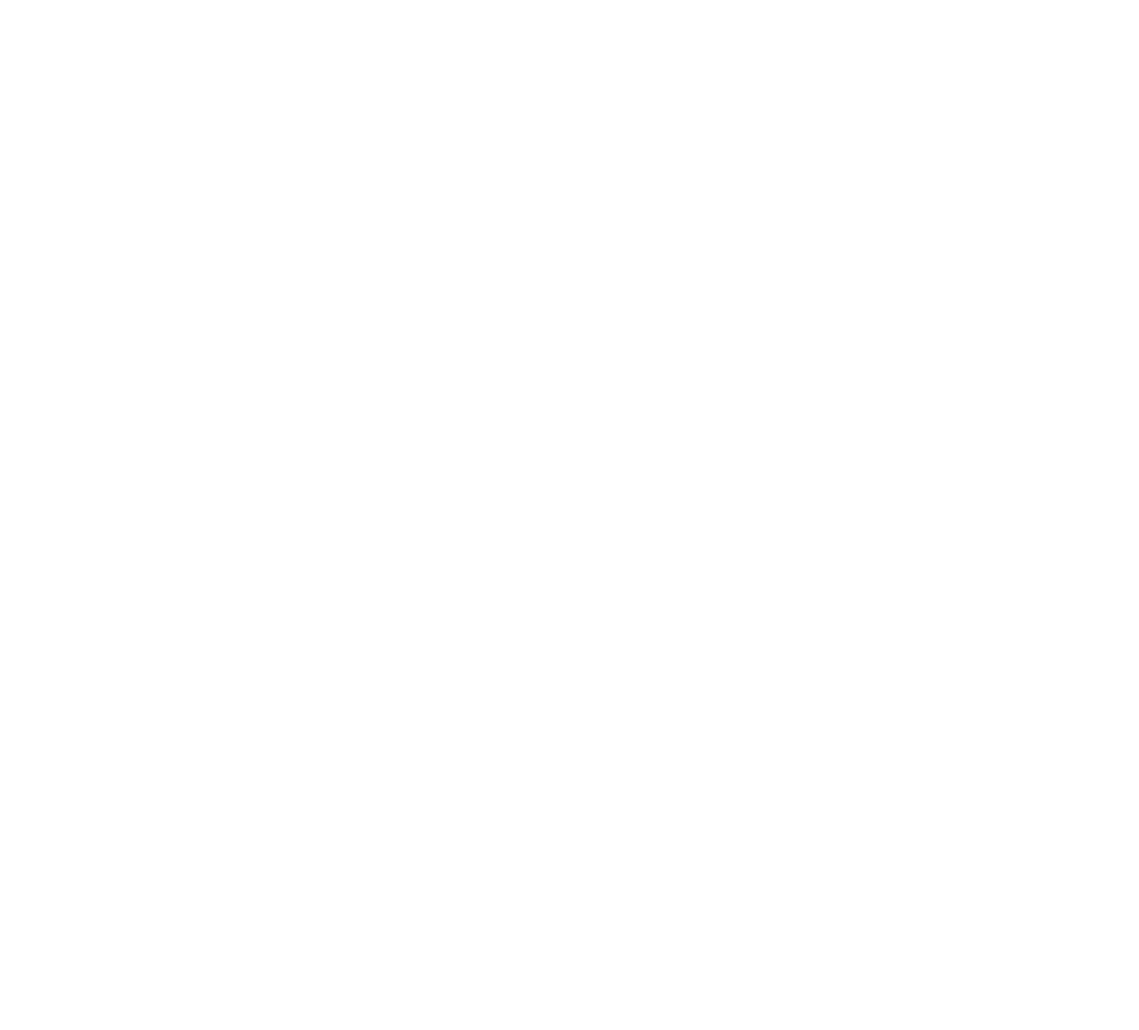
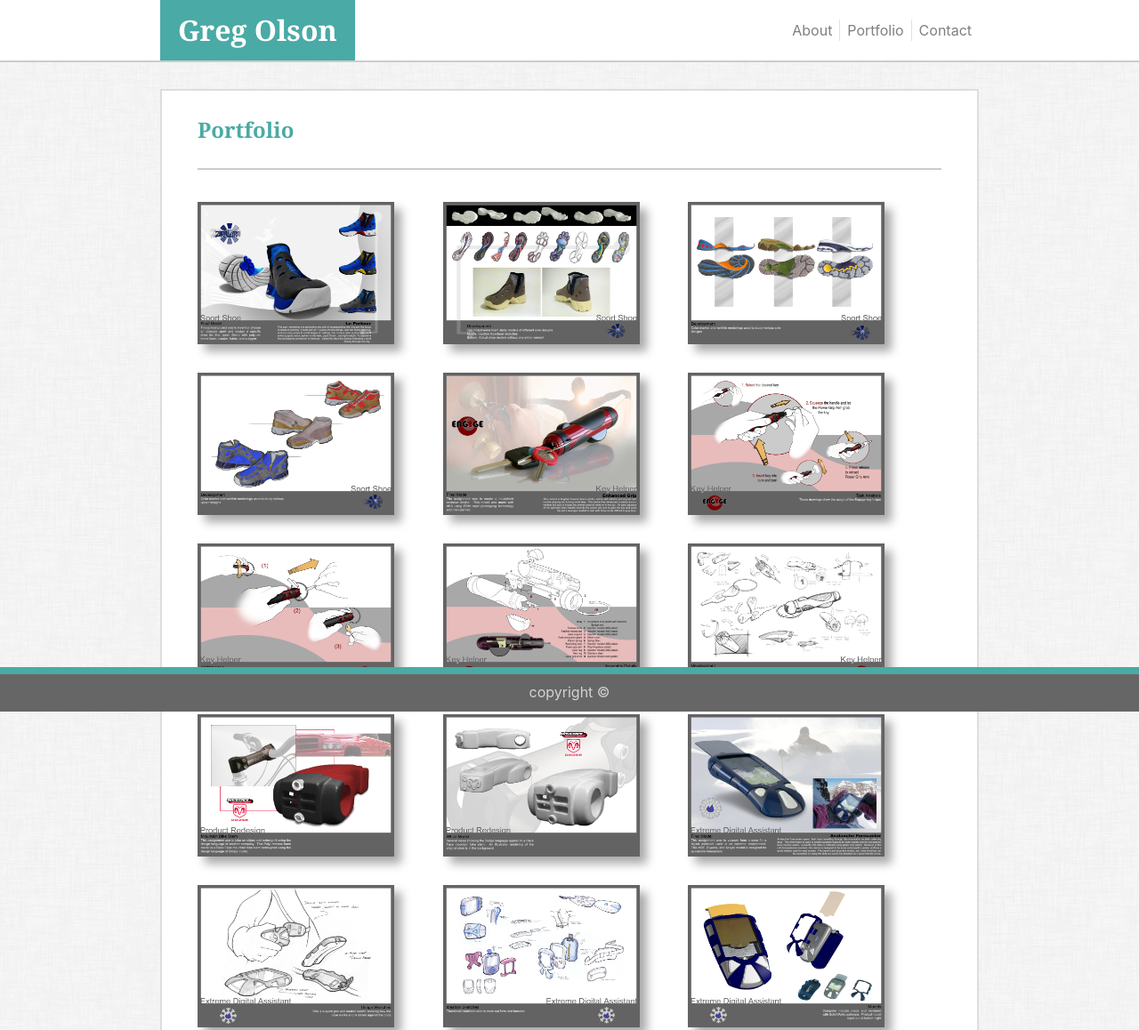
Before and after one commit to mountainflow/bootstrap-portfolio, a plain HTML site: page portfolio.html in a window 1280 px wide. Shown: the top 1158 px of the page at 89% size. Before the commit the page ends 800 px from the top, so only its background shows below. Drawn offline with nearby package versions, Linux system fonts and the light colour scheme.

Commit message:
bootstrap almost done

```diff
--- a/contact.html
+++ b/contact.html
@@ -0,0 +1,98 @@
+<!doctype html>
+<html lang="en">
+
+<head>
+    <title>Contact</title>
+    <!-- Required meta tags -->
+    <meta charset="utf-8">
+    <meta name="viewport" content="width=device-width, initial-scale=1, shrink-to-fit=no">
+
+    <!-- Bootstrap CSS -->
+    <link rel="stylesheet" href="https://stackpath.bootstrapcdn.com/bootstrap/4.1.3/css/bootstrap.min.css" integrity="sha384-MCw98/SFnGE8fJT3GXwEOngsV7Zt27NXFoaoApmYm81iuXoPkFOJwJ8ERdknLPMO"
+        crossorigin="anonymous">
+    <!-- My CSS -->
+    <link rel="stylesheet" type="text/css" media="screen" href="./css/style.css">
+    <link rel="stylesheet" type="text/css" media="screen" href="./css/media.css">
+
+</head>
+
+<body>
+    <div class="top bg-white">
+        <div class="container">
+            <div class="row">
+                <div class="col-sm-1">
+                </div>
+                <div class="col-sm-10">
+                    <nav class="navbar navbar-expand-sm navbar-light">
+                        <span class="navbar-brand h1"><strong class="bio-name">Greg Olson</strong></span>
+
+                        <!-- Navbar links -->
+                        <button class="navbar-toggler" type="button" data-toggle="collapse" data-target="#collapsibleNavbar"
+                            aria-controls="navbarText" aria-expanded="false" aria-label="Toggle navigation">
+                            <span class="navbar-toggler-icon"></span>
+                        </button>
+
+                        <div class="collapse navbar-collapse justify-content-end" id="collapsibleNavbar">
+                            <ul class="navbar-nav">
+                                <li class="nav-item">
+                                    <a class="nav-link border-right" href="index.html">About</a>
+                                </li>
+                                <li class="nav-item">
+                                    <a class="nav-link border-right" href="portfolio.html">Portfolio</a>
+                                </li>
+                                <li class="nav-item">
+                                    <a class="nav-link" href="contact.html">Contact</a>
+                                </li>
+                            </ul>
+                        </div>
+
+                    </nav>
+
+                </div>
+                <div class="col-sm-1">
+                </div>
+
+            </div>
+        </div>
+    </div>
+    <div class="container">
+
+        <div class="row">
+
+            <div class="col-sm-1"></div>
+            <div class="col-sm-10">
+                <section class="main">
+                    <div class="title">
+                        <h4 class="about"><strong>Contact</strong></h1>
+                    </div>
+                    <div class="content">
+                        <div class="form-group">
+                            <label for="usr">Name:</label>
+                            <input type="text" class="form-control" id="usr">
+                        </div>
+                        <div class="form-group">
+                            <label for="pwd">Email:</label>
+                            <input type="password" class="form-control" id="pwd">
+                        </div>
+                        <div class="form-group">
+                            <label for="comment">Message:</label>
+                            <textarea class="form-control" rows="5" id="comment"></textarea>
+                        </div>
+                        <input class="btn btn-primary sbmt" type="submit" value="Submit">
+                    </div>
+
+
+                </section>
+
+
+            </div>
+            <div class="col-sm-1"></div>
+        </div>
+
+    </div>
+    <div class="footer fixed-bottom">
+        copyright &copy;
+    </div>
+</body>
+
+</html>
--- a/css/style.css
+++ b/css/style.css
@@ -1,3 +1,87 @@
+body {
+    background-image: url("../images/backgrounds/dust_scratches.png");
+}
+
+.top {
+    width: 100%;
+    margin: 0;
+    border-bottom: 2px solid #cccccc;
+}
+
 .h1 {
     font-family: 'Georgia', Times, 'Times New Roman', serif;
+    font-size: 2rem;
 }
+
+.navbar {
+    padding: 0;
+}
+
+.navbar-brand {
+    margin: 0;
+    background-color: #4aaaa5;
+    padding: 10px 20px;
+}
+
+.nav-link {
+    padding-top: 0;
+    padding-bottom: 0;
+}
+
+.bio-name {
+    color: white;
+}
+
+.about {
+    font-family: 'Georgia', Times, 'Times New Roman', serif;
+    color: #4aaaa5;
+}
+
+.title {
+    border-bottom: 2px solid #cccccc;
+    padding: 20px 0;
+    margin: 0 0 30px 0
+}
+
+section.main {
+    padding: 10px 40px 20px 40px;
+    margin: 30px auto 60px auto;
+    border: 2px solid #dddddd;
+    background: white;
+}
+
+.content {
+    color: #777777;
+}
+
+.btn-primary {
+    background-color: #4aaaa5;
+}
+
+.btn-primary:hover {
+    background-color: #3d8a86;
+}
+
+.footer {
+    z-index: 2;
+    left: 0;
+    bottom: 0;
+    width: 100%;
+    height: 50px;
+    border-top: 8px solid #4aaaa5;
+    background: #666666;
+    color: #D3D3D3;
+    text-align: center;
+    padding-top: 8px;
+}
+
+/* portfolio images */
+
+img.portfolio {
+    box-shadow: 8px 8px 10px darkgrey;
+    margin: 6px 50px 26px 0;
+}
+
+img.portfolio:hover {
+    opacity: 0.3;
+}
--- a/portfolio.html
+++ b/portfolio.html
@@ -0,0 +1,158 @@
+<!doctype html>
+<html lang="en">
+
+<head>
+    <title>Portfolio</title>
+    <!-- Required meta tags -->
+    <meta charset="utf-8">
+    <meta name="viewport" content="width=device-width, initial-scale=1, shrink-to-fit=no">
+
+    <!-- Bootstrap CSS -->
+    <link rel="stylesheet" href="https://stackpath.bootstrapcdn.com/bootstrap/4.1.3/css/bootstrap.min.css" integrity="sha384-MCw98/SFnGE8fJT3GXwEOngsV7Zt27NXFoaoApmYm81iuXoPkFOJwJ8ERdknLPMO"
+        crossorigin="anonymous">
+    <!-- My CSS -->
+    <link rel="stylesheet" type="text/css" media="screen" href="./css/style.css">
+    <link rel="stylesheet" type="text/css" media="screen" href="./css/media.css">
+
+</head>
+
+<body>
+    <div class="top bg-white">
+        <div class="container">
+            <div class="row">
+                <div class="col-sm-1">
+                </div>
+                <div class="col-sm-10">
+                    <nav class="navbar navbar-expand-sm navbar-light">
+                        <span class="navbar-brand h1"><strong class="bio-name">Greg Olson</strong></span>
+
+                        <!-- Navbar links -->
+                        <button class="navbar-toggler" type="button" data-toggle="collapse" data-target="#collapsibleNavbar"
+                            aria-controls="navbarText" aria-expanded="false" aria-label="Toggle navigation">
+                            <span class="navbar-toggler-icon"></span>
+                        </button>
+
+                        <div class="collapse navbar-collapse justify-content-end" id="collapsibleNavbar">
+                            <ul class="navbar-nav">
+                                <li class="nav-item">
+                                    <a class="nav-link border-right" href="index.html">About</a>
+                                </li>
+                                <li class="nav-item">
+                                    <a class="nav-link border-right" href="portfolio.html">Portfolio</a>
+                                </li>
+                                <li class="nav-item">
+                                    <a class="nav-link" href="contact.html">Contact</a>
+                                </li>
+                            </ul>
+                        </div>
+
+                    </nav>
+
+                </div>
+                <div class="col-sm-1">
+                </div>
+
+            </div>
+        </div>
+    </div>
+    <div class="container">
+
+        <div class="row">
+
+            <div class="col-sm-1"></div>
+            <div class="col-sm-10">
+                <section class="main">
+                    <div class="title">
+                        <h4 class="about"><strong>Portfolio</strong></h1>
+                    </div>
+                    <div class="content">
+                        <a target="_blank" href=./images/portfolio/Shoe_1.jpg> <img src="./images/portfolio/Shoe_1.jpg"
+                            alt="" width="221" height="160" class="portfolio">
+                        </a>
+                        <a target="_blank" href=./images/portfolio/Shoe_2.jpg> <img src="./images/portfolio/Shoe_2.jpg"
+                            alt="" width="221" height="160" class="portfolio">
+                        </a>
+                        <a target="_blank" href=./images/portfolio/Shoe_3.jpg> <img src="./images/portfolio/Shoe_3.jpg"
+                            alt="" width="221" height="160" class="portfolio">
+                        </a>
+                        <a target="_blank" href=./images/portfolio/Shoe_4.jpg> <img src="./images/portfolio/Shoe_4.jpg"
+                            alt="" width="221" height="160" class="portfolio">
+                        </a>
+                        <a target="_blank" href=./images/portfolio/Key_1.jpg> <img src="./images/portfolio/Key_1.jpg"
+                            alt="" width="221" height="160" class="portfolio">
+                        </a>
+                        <a target="_blank" href=./images/portfolio/Key_2.jpg> <img src="./images/portfolio/Key_2.jpg"
+                            alt="" width="221" height="160" class="portfolio">
+                        </a>
+                        <a target="_blank" href=./images/portfolio/Key_3.jpg> <img src="./images/portfolio/Key_3.jpg"
+                            alt="" width="221" height="160" class="portfolio">
+                        </a>
+                        <a target="_blank" href=./images/portfolio/Key_4.jpg> <img src="./images/portfolio/Key_4.jpg"
+                            alt="" width="221" height="160" class="portfolio">
+                        </a>
+                        <a target="_blank" href=./images/portfolio/Key_5.jpg> <img src="./images/portfolio/Key_5.jpg"
+                            alt="" width="221" height="160" class="portfolio">
+                        </a>
+                        <a target="_blank" href=./images/portfolio/Stem_1.jpg> <img src="./images/portfolio/Stem_1.jpg"
+                            alt="" width="221" height="160" class="portfolio">
+                        </a>
+                        <a target="_blank" href=./images/portfolio/Stem_2.jpg> <img src="./images/portfolio/Stem_2.jpg"
+                            alt="" width="221" height="160" class="portfolio">
+                        </a>
+                        <a target="_blank" href=./images/portfolio/PDA_1.jpg> <img src="./images/portfolio/PDA_1.jpg"
+                            alt="" width="221" height="160" class="portfolio">
+                        </a>
+                        <a target="_blank" href=./images/portfolio/PDA_2.jpg> <img src="./images/portfolio/PDA_2.jpg"
+                            alt="" width="221" height="160" class="portfolio">
+                        </a>
+                        <a target="_blank" href=./images/portfolio/PDA_3.jpg> <img src="./images/portfolio/PDA_3.jpg"
+                            alt="" width="221" height="160" class="portfolio">
+                        </a>
+                        <a target="_blank" href=./images/portfolio/PDA_4.jpg> <img src="./images/portfolio/PDA_4.jpg"
+                            alt="" width="221" height="160" class="portfolio">
+                        </a>
+                        <a target="_blank" href=./images/portfolio/Drawings_1.jpg> <img src="./images/portfolio/Drawings_1.jpg"
+                            alt="" width="221" height="160" class="portfolio">
+                        </a>
+                        <a target="_blank" href=./images/portfolio/Drawings_2.jpg> <img src="./images/portfolio/Drawings_2.jpg"
+                            alt="" width="221" height="160" class="portfolio">
+                        </a>
+                        <a target="_blank" href=./images/portfolio/Drawings_3.jpg> <img src="./images/portfolio/Drawings_3.jpg"
+                            alt="" width="221" height="160" class="portfolio">
+                        </a>
+                        <a target="_blank" href=./images/portfolio/Rendering_1.jpg> <img src="./images/portfolio/Rendering_1.jpg"
+                            alt="" width="221" height="160" class="portfolio">
+                        </a>
+                        <a target="_blank" href=./images/portfolio/Rendering_2.jpg> <img src="./images/portfolio/Rendering_2.jpg"
+                            alt="" width="221" height="160" class="portfolio">
+                        </a>
+                        <a target="_blank" href=./images/portfolio/Computer_1.jpg> <img src="./images/portfolio/Computer_1.jpg"
+                            alt="" width="221" height="160" class="portfolio">
+                        </a>
+                        <a target="_blank" href=./images/portfolio/Computer_2.jpg> <img src="./images/portfolio/Computer_2.jpg"
+                            alt="" width="221" height="160" class="portfolio">
+                        </a>
+                        <a target="_blank" href=./images/portfolio/Other_1.jpg> <img src="./images/portfolio/Other_1.jpg"
+                            alt="" width="221" height="160" class="portfolio">
+                        </a>
+                        <a target="_blank" href=./images/portfolio/Other_2.jpg> <img src="./images/portfolio/Other_2.jpg"
+                            alt="" width="221" height="160" class="portfolio">
+                        </a>
+
+                    </div>
+
+
+                </section>
+
+
+            </div>
+            <div class="col-sm-1"></div>
+        </div>
+
+    </div>
+    <div class="footer fixed-bottom">
+        copyright &copy;
+    </div>
+</body>
+
+</html>
```
Also changed, not shown: index.html (+77 -19 lines).
